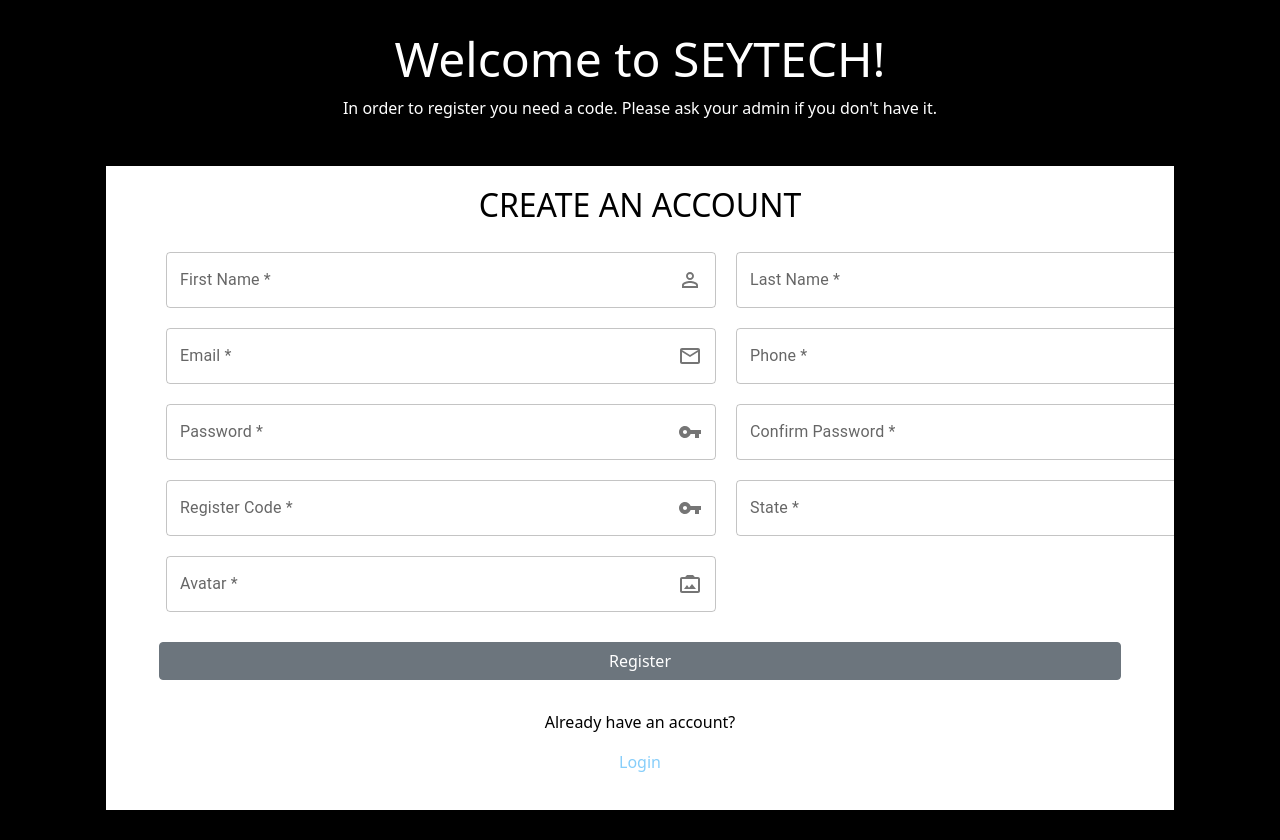
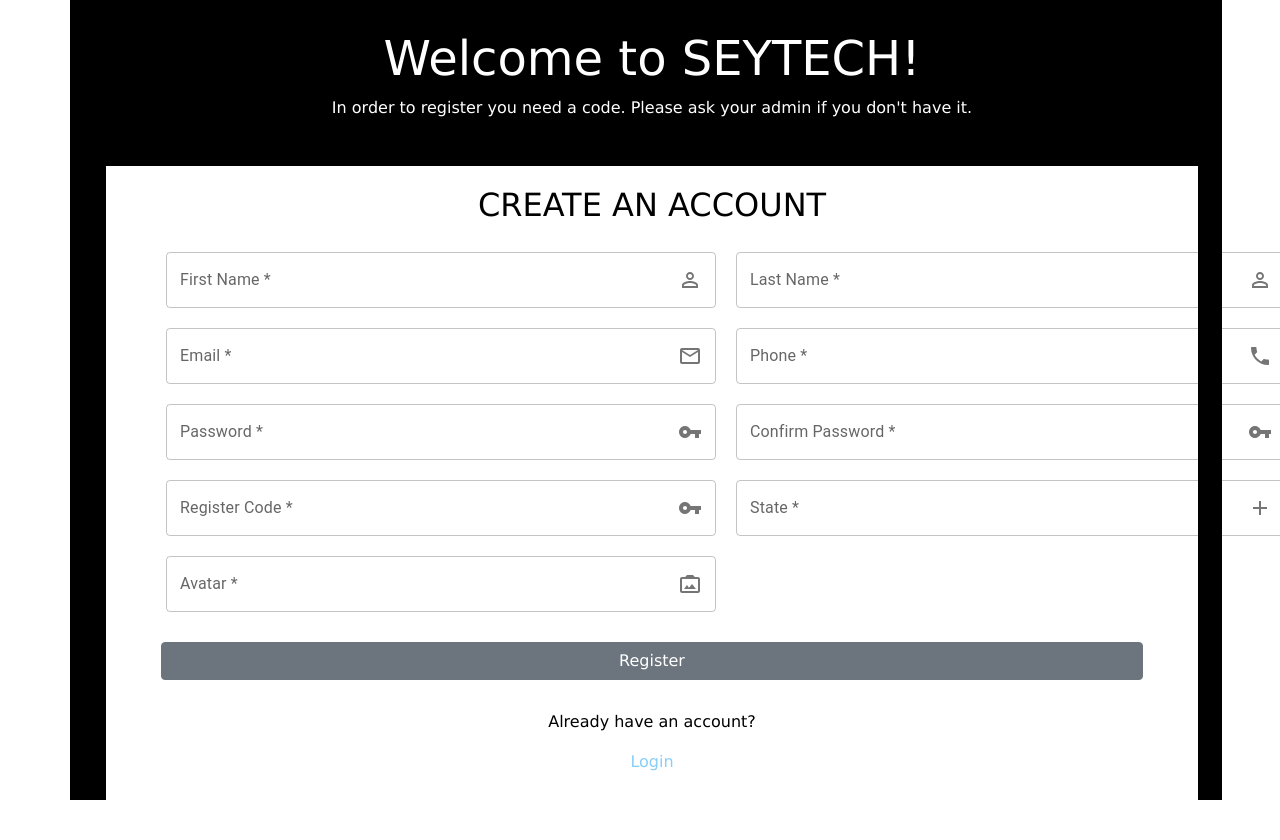
Before and after one commit to aselwilliams/Sign-up, a React (Create React App) app: page /sign-up in a window 1280 px wide. After the commit the page ends 810 px from the top, so only its background shows below. Built offline with nearby package versions, Linux system fonts and the light colour scheme.

Commit message:
error msg included

```diff
--- a/src/App.css
+++ b/src/App.css
@@ -1,18 +1,29 @@
+
+*{
+  box-sizing: border-box;
+  margin:0;
+  padding:0;
+}
 body{
-  background-color: black;
+  font-family: Geneva;
+  font-size: 16px;
+  width:100vw;
+  height: 100vh;
+}
+
+.container{
+  text-align: center;
+  margin:auto;
+  background:black;
+  color:#fff;
   width: 100vw;
   height: 100vh;
-}
-.container{
-  height: 100%;
-  width: 100%;
-  background-color: black;
 }
 .login{
   width: 350px;
   height: 420px;
   line-height: 1;
-margin:auto;
+  margin:auto;
   background-color: white;
   padding:10px;
   border: black solid 1px;
@@ -20,6 +31,9 @@
   padding-left: 10px;
   color:black;
   margin-top: 200px;
+  /* display: flex;
+  justify-content: center;
+  align-items: center; */
 }
 .login-btn{
   height: 50px;
@@ -40,3 +54,9 @@
   margin-bottom: 10px;
   margin-top:20px;
 }
+.error-msg{
+  border:2px solid red;
+  padding:20px;
+  border-radius: 10px;
+  margin-top: 30px;
+}
--- a/src/App.js
+++ b/src/App.js
@@ -5,8 +5,17 @@
 import LoginPage from './components/LoginPage';
 import NotFound from './components/NotFound';
 import SignUp from './components/SignUp';
+import {useState, useEffect} from 'react';
 
 function App() {
+  const [token, setToken] =useState(null);
+
+  useEffect(()=>{
+    let token=sessionStorage.getItem('token')
+    if(token){
+        setToken(token)
+    }
+},[])
   return (
     <div className="container">
       <div className="row">
@@ -16,8 +25,8 @@
 
             <Routes>
 
-              <Route path='/' element={<Dashboard />} />
-              <Route path='/login' element={<LoginPage />} />
+              <Route path='/' element={<Dashboard setToken={setToken} />} />
+              <Route path='/login' element={<LoginPage setToken={setToken} />} />
               <Route path ='/sign-up' element={<SignUp />} />
               <Route path ='*' element={<NotFound />} />
             </Routes>
--- a/src/components/Dashboard.js
+++ b/src/components/Dashboard.js
@@ -2,7 +2,7 @@
 import React from 'react';
 import {useNavigate} from 'react-router-dom'
 
-function Dashboard() {
+function Dashboard({setToken}) {
 const navigate=useNavigate();
 
     const handleLogout=()=>{
--- a/src/components/LoginPage.js
+++ b/src/components/LoginPage.js
@@ -10,22 +10,14 @@
 import { nanoid } from 'nanoid';
 import '../App.css'
 
-function LoginPage() {
+function LoginPage({setToken}) {
     const [email, setEmail] =useState('mom@home.com')
     const [password, setPassword]=useState('159')
-    const [token, setToken] =useState(null);
+
     const [emptyFields,setEmptyFields]=useState(false);
     const [notFound, setNotFound] =useState(false)
 
     const navigate=useNavigate();
-
-    useEffect(()=>{
-
-        let token=sessionStorage.getItem('token')
-        if(token){
-            setToken(token)
-        }
-    },[])
 
     const handleClick=()=>{
         navigate('/sign-up')
@@ -58,7 +50,8 @@
     }
   return (
       <div className='container'>
-
+    {emptyFields ? <div className='error-msg'>Please fill out the fields first!</div> : null}
+    {notFound ? <div className='error-msg'>User is not found in the system!</div> : null}
 <form onSubmit={handleLogin}>
 
             <Box
```
